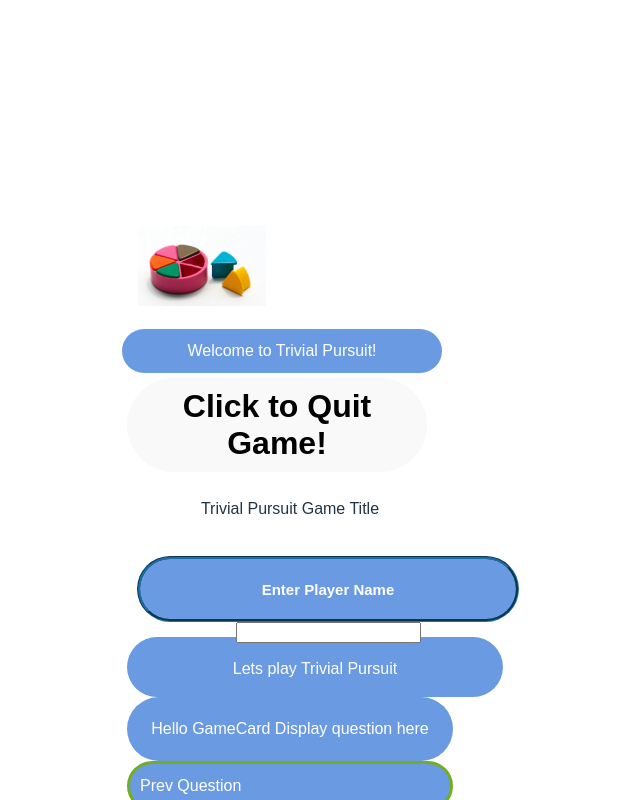
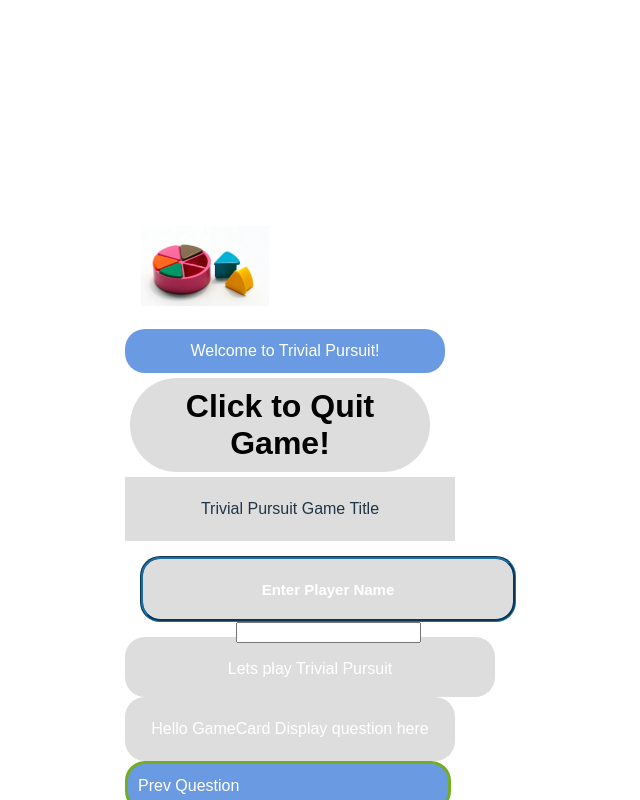
Before and after one commit to mbriese/TrivialPursuits, a React (Vite) app in the folder TrivialPursuitGame/: page / in a window 1280 px wide. Both pictures are taken after a click on the button "Click to Play Game!". Shown: the top 800 px of the page, without its empty margins (420-1060 px from the left). Built offline with nearby package versions, Linux system fonts and the light colour scheme.

Commit message:
fixed game card display errors

```diff
--- a/TrivialPursuitGame/src/App.css
+++ b/TrivialPursuitGame/src/App.css
@@ -67,11 +67,11 @@ html, body {
 
 .badge {
   display: inline-block;
-  padding: 5px 15px;
-  margin: 0 5px;
-  border-radius: 50px; /* Pill shape */
+  padding: 5px 5px;
+  /*margin: 0 5px;*/
+  border-radius: 20px; /* Pill shape */
   background-color: #6A9AE2; /* Lighter shade of blue */
-  color: white;
+  color: rgb(255, 255, 255);
   border: none;
   cursor: pointer;
   transition: background-color 0.3s;
@@ -92,6 +92,7 @@ html, body {
   row-gap: 20px;
   padding: 20px; /* Padding around the entire grid */
   justify-content: center; /* Center items in the container */
+  background-color: #ddd;
 }
 
 .card, .card-back {
--- a/TrivialPursuitGame/src/App.tsx
+++ b/TrivialPursuitGame/src/App.tsx
@@ -3,7 +3,6 @@ import "./App.css";
 import Message from "./Message";
 import GetName from "./components/GetName";
 import GameCard from "./components/GameCard";
-
 
 function App() {
   const [count, setCount] = useState(0);
@@ -12,12 +11,12 @@ function App() {
   const playHandler = () => {
     setPlayAnswer(true);
     // setQuitAnswer(false);
-  }
+  };
   // const [quitAnswer, setQuitAnswer] = useState(false);
   const quitHandler = () => {
     setPlayAnswer(false);
     //   setQuitAnswer(true);
-  }
+  };
   let quit = !playAnswer;
   let [playerName, setName] = useState("");
   let categories = [
@@ -34,7 +33,6 @@ function App() {
     console.log("name is: ", event.target.value);
   };
 
-
   return (
     <div className="App">
       <div>
@@ -47,23 +45,24 @@ function App() {
 
       <div className="containerCard">
         <div className="badge center">
-          <Message/>
+          <Message />
         </div>
-        { !playAnswer &&
+        {!playAnswer && (
           <button
             className="h2 cardsContainer button center"
-            onClick={(playHandler)}>
+            onClick={playHandler}>
             Click to Play Game!
-        </button>}
-        {  !quit &&
+          </button>
+        )}
+        {!quit && (
           <button
             className="h2 cardsContainer button center"
-            onClick={(quitHandler)}>
+            onClick={quitHandler}>
             Click to Quit Game!
           </button>
-        }
+        )}
 
-        { playAnswer &&
+        {playAnswer && (
           <>
             <div className="badeg cardsContainer">{gameName}</div>
 
@@ -77,18 +76,19 @@ function App() {
                 value={playerName}
               />
             </div>
-              <div className="badge main-nav cardsContainer">Lets play Trivial Pursuit {playerName}</div>
-              {{playerName} && <div className="badge cardsContainer">
-                <GameCard/>
-              </div>}
-              {{playAnswer} && <div className="flex-container">
-                      <span className="badge category-nav left">
-                          Prev Question
-                      </span>
-                <span className="badge category-nav right">
-                          Next Question
-                      </span>
-              </div>}
+            <div className="badge main-nav cardsContainer">
+              Lets play Trivial Pursuit {playerName}
+            </div>
+
+            <div className="badge cardsContainer">
+              <GameCard />
+            </div>
+
+            <div className="flex-container">
+              <span className="badge category-nav left">Prev Question</span>
+              <span className="badge category-nav right">Next Question</span>
+            </div>
+
             <div className="flex-container">
               <span className="badge button left">Prev Category</span>
               <span className="badge button right">Next Category</span>
@@ -99,13 +99,14 @@ function App() {
                 onClick={() => setCount((count) => count + 1)}>
                 category score is {count}
               </span>
-              <span className="flex-container"
+              <span
+                className="flex-container"
                 onClick={() => setCount((count) => count + 1)}>
                 overall score is {count}
               </span>
             </div>
           </>
-        }
+        )}
       </div>
     </div>
   );
```
Lines whose indentation alone changed are shown as unchanged.
